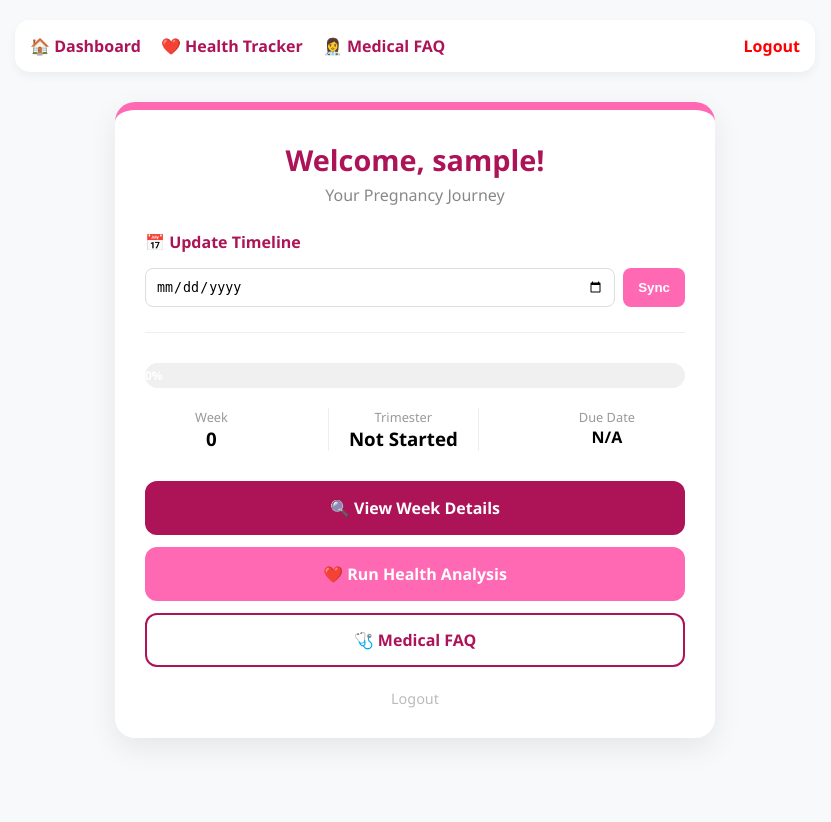
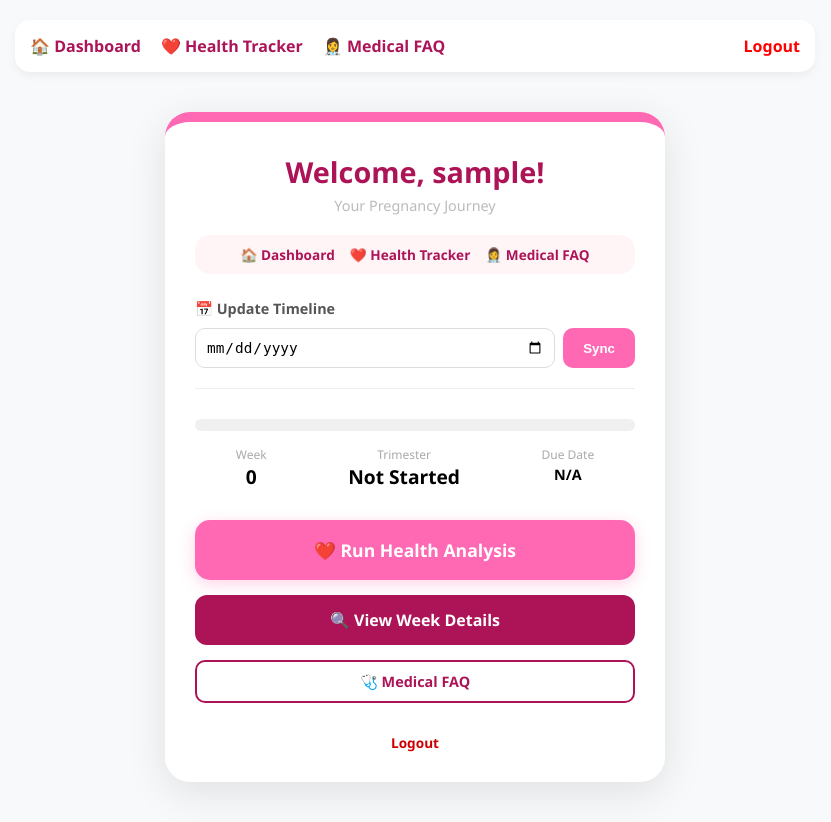
Before and after one commit to tejaswini-111/pregnancy-health-tracker, a Flask app: page /dashboard in a window 1280 px wide. Shown: the whole page, without its empty margins (225-1056 px from the left). Before the commit the page ends 742 px from the top, so only its background shows below. Run offline with Flask 3, Linux system fonts and the light colour scheme; the visitor is signed in with stand-in values (Sample User, id 1); data that the repository does not hold is empty; some libraries are stand-ins or nearby versions.

Commit message:
Unified dashboard with nav below welcome

```diff
--- a/templates/dashboard.html
+++ b/templates/dashboard.html
@@ -1,42 +1,47 @@
 {% extends "base.html" %}
 {% block content %}
-<div class="container" style="width: 100%; max-width: 600px; margin: 0 auto; padding: 10px;">
+<div class="container" style="width: 100%; max-width: 500px; margin: 0 auto; padding: 20px;">
 
-    <div style="background: #fff; border-radius: 20px; box-shadow: 0 10px 30px rgba(0,0,0,0.08); padding: 30px; border-top: 8px solid var(--pink-main);">
+    <div style="background: #fff; border-radius: 25px; box-shadow: 0 10px 40px rgba(0,0,0,0.1); padding: 30px; border-top: 10px solid var(--pink-main); overflow: hidden;">
 
-        <div style="text-align: center; margin-bottom: 25px;">
+        <div style="text-align: center; margin-bottom: 20px;">
             <h2 style="color: var(--pink-dark); margin: 0; font-size: 1.8rem;">Welcome, {{ user_name }}!</h2>
-            <p style="color: #888; margin-top: 5px;">Your Pregnancy Journey</p>
+            <p style="color: #bbb; font-size: 0.9rem; margin-top: 5px;">Your Pregnancy Journey</p>
         </div>
 
-        <div style="margin-bottom: 30px; padding-bottom: 25px; border-bottom: 1px solid #eee;">
-            <h4 style="color: var(--pink-dark); margin-bottom: 15px;">📅 Update Timeline</h4>
+        <div style="display: flex; justify-content: center; gap: 15px; margin-bottom: 25px; flex-wrap: wrap; padding: 10px; background: #fff5f7; border-radius: 15px;">
+            <a href="/dashboard" style="text-decoration: none; color: var(--pink-dark); font-size: 0.85rem; font-weight: bold;">🏠 Dashboard</a>
+            <a href="/predict_page" style="text-decoration: none; color: var(--pink-dark); font-size: 0.85rem; font-weight: bold;">❤️ Health Tracker</a>
+            <a href="/faq_page" style="text-decoration: none; color: var(--pink-dark); font-size: 0.85rem; font-weight: bold;">👩‍⚕️ Medical FAQ</a>
+        </div>
+
+        <div style="margin-bottom: 30px; border-bottom: 1px solid #eee; padding-bottom: 20px;">
+            <p style="margin: 0 0 10px 0; font-weight: bold; color: #555; font-size: 0.9rem;">📅 Update Timeline</p>
             <form action="/update_lmp" method="POST" style="display: flex; gap: 8px;">
-                <input type="date" name="lmp_date" required style="flex-grow: 1; padding: 10px; border-radius: 8px; border: 1px solid #ddd;">
-                <button type="submit" style="background: var(--pink-main); color: white; border: none; padding: 10px 15px; border-radius: 8px; font-weight: bold; cursor: pointer;">Sync</button>
+                <input type="date" name="lmp_date" required style="flex-grow: 1; padding: 10px; border-radius: 10px; border: 1px solid #ddd; font-size: 0.9rem;">
+                <button type="submit" style="background: var(--pink-main); color: white; border: none; padding: 10px 20px; border-radius: 10px; font-weight: bold; cursor: pointer;">Sync</button>
             </form>
         </div>
 
-        <div style="margin-bottom: 30px;">
-            <div style="background: #f0f0f0; border-radius: 15px; height: 25px; overflow: hidden; margin-bottom: 20px;">
-                <div style="width: {{ progress }}%; background: linear-gradient(90deg, var(--pink-light), var(--pink-main)); height: 100%; text-align: center; color: white; font-size: 12px; line-height: 25px; font-weight: bold;">
-                    {{ progress }}%
-                </div>
+        <div style="margin-bottom: 30px; text-align: center;">
+            <div style="background: #f0f0f0; border-radius: 20px; height: 12px; overflow: hidden; margin-bottom: 15px;">
+                <div style="width: {{ progress }}%; background: linear-gradient(90deg, var(--pink-light), var(--pink-main)); height: 100%;"></div>
             </div>
-
-            <div style="display: flex; justify-content: space-around; text-align: center;">
-                <div><p style="margin:0; color:#999; font-size: 0.8rem;">Week</p><h3 style="margin:0;">{{ weeks }}</h3></div>
-                <div style="border-left: 1px solid #eee; border-right: 1px solid #eee; padding: 0 20px;"><p style="margin:0; color:#999; font-size: 0.8rem;">Trimester</p><h3 style="margin:0;">{{ trimester }}</h3></div>
-                <div><p style="margin:0; color:#999; font-size: 0.8rem;">Due Date</p><h3 style="margin:0; font-size: 1rem;">{{ due_date }}</h3></div>
+            <div style="display: flex; justify-content: space-around;">
+                <div><span style="display:block; color:#aaa; font-size:0.75rem;">Week</span><b style="font-size:1.2rem;">{{ weeks }}</b></div>
+                <div><span style="display:block; color:#aaa; font-size:0.75rem;">Trimester</span><b style="font-size:1.2rem;">{{ trimester }}</b></div>
+                <div><span style="display:block; color:#aaa; font-size:0.75rem;">Due Date</span><b style="font-size:0.9rem;">{{ due_date }}</b></div>
             </div>
         </div>
 
-        <div style="display: flex; flex-direction: column; gap: 12px;">
-            <a href="/details/{{ weeks }}" style="background: var(--pink-dark); color: white; text-align: center; padding: 16px; border-radius: 12px; text-decoration: none; font-weight: bold;">🔍 View Week Details</a>
-            <a href="/predict_page" style="background: var(--pink-main); color: white; text-align: center; padding: 16px; border-radius: 12px; text-decoration: none; font-weight: bold;">❤️ Run Health Analysis</a>
-            <a href="/faq_page" style="background: #fff; color: var(--pink-dark); border: 2px solid var(--pink-dark); text-align: center; padding: 14px; border-radius: 12px; text-decoration: none; font-weight: bold;">🩺 Medical FAQ</a>
+        <div style="display: flex; flex-direction: column; gap: 15px;">
+            <a href="/predict_page" style="background: var(--pink-main); color: white; text-align: center; padding: 18px; border-radius: 15px; text-decoration: none; font-weight: bold; font-size: 1.1rem; box-shadow: 0 4px 15px rgba(255, 105, 180, 0.3);">❤️ Run Health Analysis</a>
 
-            <a href="/logout" style="text-align: center; color: #bbb; text-decoration: none; font-size: 0.9rem; margin-top: 10px;">Logout</a>
+            <a href="/details/{{ weeks }}" style="background: var(--pink-dark); color: white; text-align: center; padding: 14px; border-radius: 12px; text-decoration: none; font-weight: bold; font-size: 1rem;">🔍 View Week Details</a>
+
+            <a href="/faq_page" style="background: #fff; color: var(--pink-dark); border: 2px solid var(--pink-dark); text-align: center; padding: 10px; border-radius: 10px; text-decoration: none; font-weight: bold; font-size: 0.9rem;">🩺 Medical FAQ</a>
+
+            <a href="/logout" style="text-align: center; color: #cc0000; text-decoration: none; font-size: 0.85rem; margin-top: 15px; font-weight: bold;">Logout</a>
         </div>
     </div>
 </div>
```
